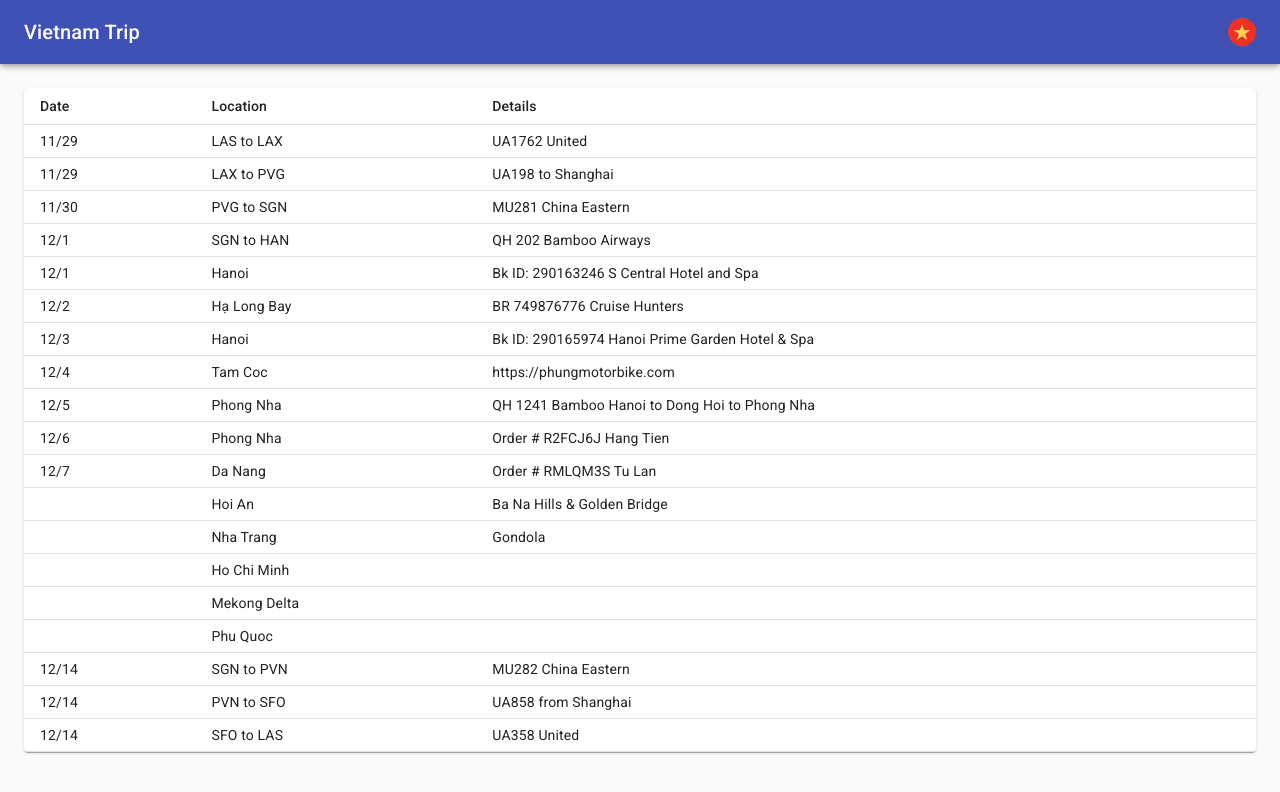
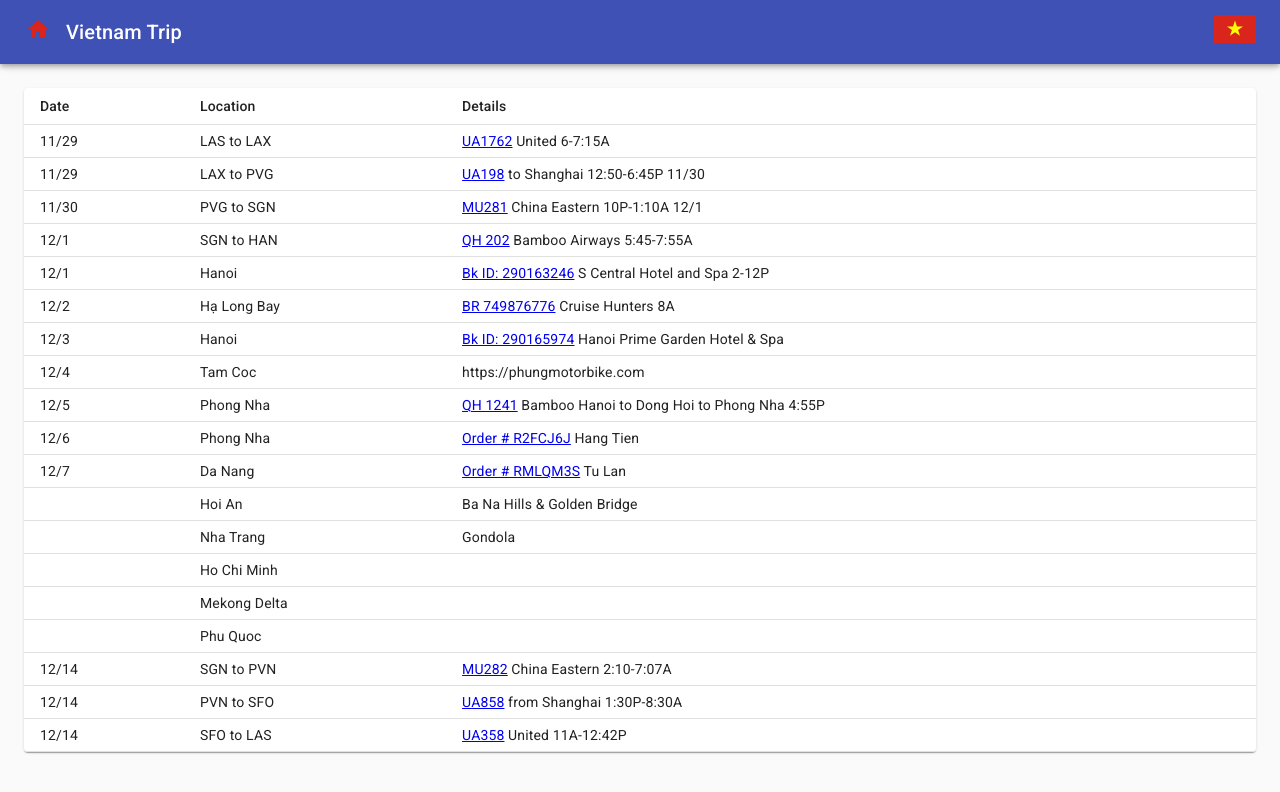
Before and after one commit to carltonj2000/vietnam-old, a React (Create React App) app: page /tc in a window 1280 px wide. Shown: the top 792 px of the page. Built offline with nearby package versions, Linux system fonts and the light colour scheme.

Commit message:
add router

```diff
--- a/package.json
+++ b/package.json
@@ -8,6 +8,7 @@
     "react": "^16.12.0",
     "react-dom": "^16.12.0",
     "react-pdf": "4.1.0",
+    "react-router-dom": "5.1.2",
     "react-scripts": "3.2.0"
   },
   "scripts": {
--- a/src/App.js
+++ b/src/App.js
@@ -1,12 +1,20 @@
 import React from "react";
 
-import Layout from "./Layout";
+import { BrowserRouter as Router, Route, Switch } from "react-router-dom";
+
 import Table from "./Table";
 
 export default function App() {
   return (
-    <Layout>
-      <Table showLinks={false} />
-    </Layout>
+    <Router>
+      <Switch>
+        <Route exact path="/">
+          <Table showLinks={false} />
+        </Route>
+        <Route path="/tc">
+          <Table showLinks={true} />
+        </Route>
+      </Switch>
+    </Router>
   );
 }
--- a/src/Layout.js
+++ b/src/Layout.js
@@ -9,9 +9,11 @@
 import Box from "@material-ui/core/Box";
 import Container from "@material-ui/core/Container";
 import Slide from "@material-ui/core/Slide";
-import Avatar from "@material-ui/core/Avatar";
+import HomeIcon from "@material-ui/icons/Home";
 
-import flag from "./images/logo-400.jpg";
+import { Link } from "react-router-dom";
+
+import flag from "./images/Flag_of_Vietnam.svg";
 
 function HideOnScroll(props) {
   const { children, window } = props;
@@ -39,8 +41,12 @@
   title: {
     flexGrow: 1
   },
-  avatar: {
+  icon: {
     width: 28,
+    color: "#da251d",
+    marginRight: "14px"
+  },
+  flag: {
     height: 28
   }
 }));
@@ -54,10 +60,15 @@
       <HideOnScroll {...props}>
         <AppBar>
           <Toolbar>
+            <Link to="/" style={{ textDecoration: "none" }}>
+              <HomeIcon className={classes.icon} />
+            </Link>
             <Typography variant="h6" className={classes.title}>
               Vietnam Trip
             </Typography>
-            <Avatar src={flag} alt="Vietnam flag" className={classes.avatar} />
+            <Link to="/tc">
+              <img src={flag} alt="Vietnam flag" className={classes.flag} />
+            </Link>
           </Toolbar>
         </AppBar>
       </HideOnScroll>
--- a/src/Table.js
+++ b/src/Table.js
@@ -6,6 +6,8 @@
 import TableHead from "@material-ui/core/TableHead";
 import TableRow from "@material-ui/core/TableRow";
 import Paper from "@material-ui/core/Paper";
+
+import Layout from "./Layout";
 
 import tripdata from "./tripdata.json";
 import resources from "./tripdata.js";
@@ -25,10 +27,11 @@
   }
 }));
 
-export default function DenseTable(props) {
+function DenseTable(props) {
   const classes = useStyles();
   const { locations } = tripdata;
   return (
+    <Layout>
       <div className={classes.root}>
         <Paper className={classes.paper}>
           <Table
@@ -59,11 +62,11 @@
                           >
                             {row.details.pre}
                           </a>{" "}
-                        {row.details.post}
+                          {row.details.post} {row.time}
                         </span>
                       ) : (
                         <span>
-                        {row.details.pre} {row.details.post}
+                          {row.details.pre} {row.details.post} {row.time}
                         </span>
                       )}
                     </TableCell>
@@ -74,5 +77,13 @@
           </Table>
         </Paper>
       </div>
+    </Layout>
   );
 }
+
+DenseTable.defaultProps = {
+  showLinks: false,
+  showTimes: false
+};
+
+export default DenseTable;
--- a/src/index.js
+++ b/src/index.js
@@ -8,4 +8,4 @@
 // If you want your app to work offline and load faster, you can change
 // unregister() to register() below. Note this comes with some pitfalls.
 // Learn more about service workers: https://bit.ly/CRA-PWA
-serviceWorker.unregister();
+serviceWorker.register();
--- a/src/tripdata.json
+++ b/src/tripdata.json
@@ -25,9 +25,9 @@
       }
     },
     {
-      "at": "LAX to  PVG",
+      "at": "LAX to PVG",
       "date": "11/29",
-      "time": "12:50PM - 11/30 6:45PM",
+      "time": "12:50-6:45P 11/30",
       "details": {
         "pre": "UA198",
         "link": "flight-lax-pvg-sfo.pdf",
@@ -37,7 +37,7 @@
     {
       "at": "PVG to  SGN",
       "date": "11/30",
-      "time": "10PM - 12/1 1:10A",
+      "time": "10P-1:10A 12/1",
       "details": {
         "pre": "MU281",
         "link": "flight-pvg-sgn.pdf",
@@ -47,7 +47,7 @@
     {
       "at": "SGN to HAN",
       "date": "12/1",
-      "time": "5:45 - 7:55A",
+      "time": "5:45-7:55A",
       "details": {
         "pre": "QH 202",
         "link": "sgn-han-Ticket.pdf",
@@ -57,7 +57,7 @@
     {
       "at": "Hanoi",
       "date": "12/1",
-      "time": "2PM - 12PM",
+      "time": "2-12P",
       "details": {
         "pre": "Bk ID: 290163246",
         "link": "sCentralHotelAndSpa.pdf",
@@ -67,7 +67,7 @@
     {
       "at": "Hạ Long Bay",
       "date": "12/2",
-      "time": "8 A",
+      "time": "8A",
       "details": {
         "pre": "BR 749876776",
         "link": "haLongBayCruise-BR-749876776.pdf",
@@ -168,7 +168,7 @@
     {
       "at": "SGN to PVN",
       "date": "12/14",
-      "time": "2:10A-7:07A",
+      "time": "2:10-7:07A",
       "details": {
         "pre": "MU282",
         "link": "flight-pvg-sgn.pdf",
@@ -178,7 +178,7 @@
     {
       "at": "PVN to SFO",
       "date": "12/14",
-      "time": "1:30PM-8:30A",
+      "time": "1:30P-8:30A",
       "details": {
         "pre": "UA858",
         "link": "flight-lax-pvg-sfo.pdf",
```
Also changed, not shown: data/tripdata.yml (+8 -8 lines), src/images/Flag_of_Vietnam.svg (added), 1 other file (tests, documents, lock files or other folders). Lines whose indentation alone changed are shown as unchanged.
